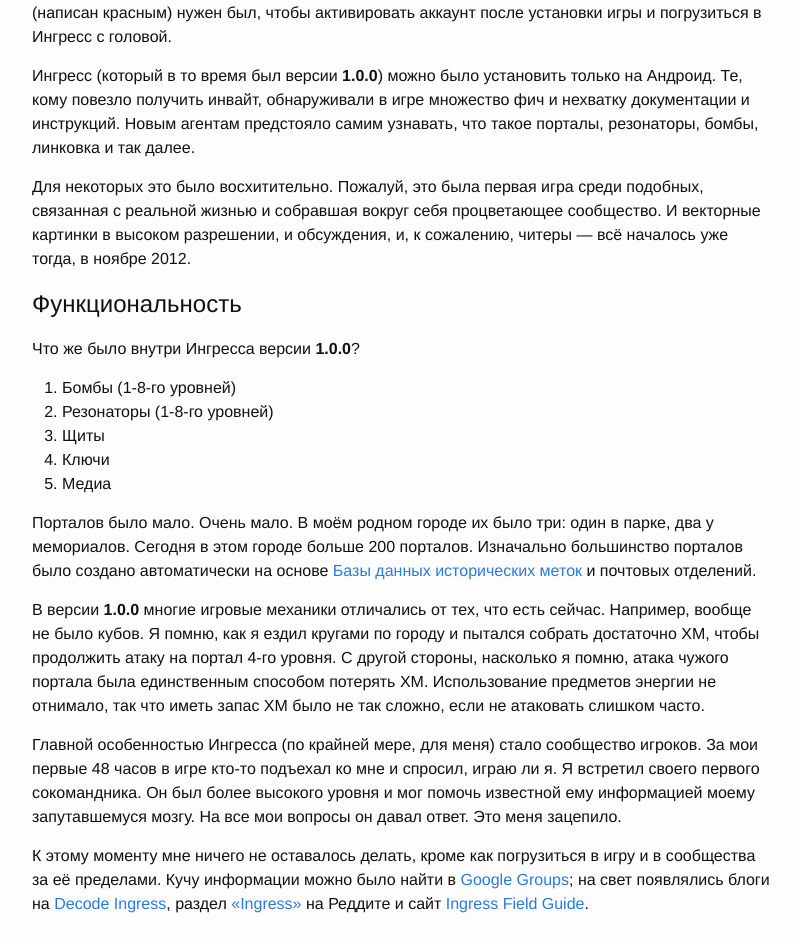
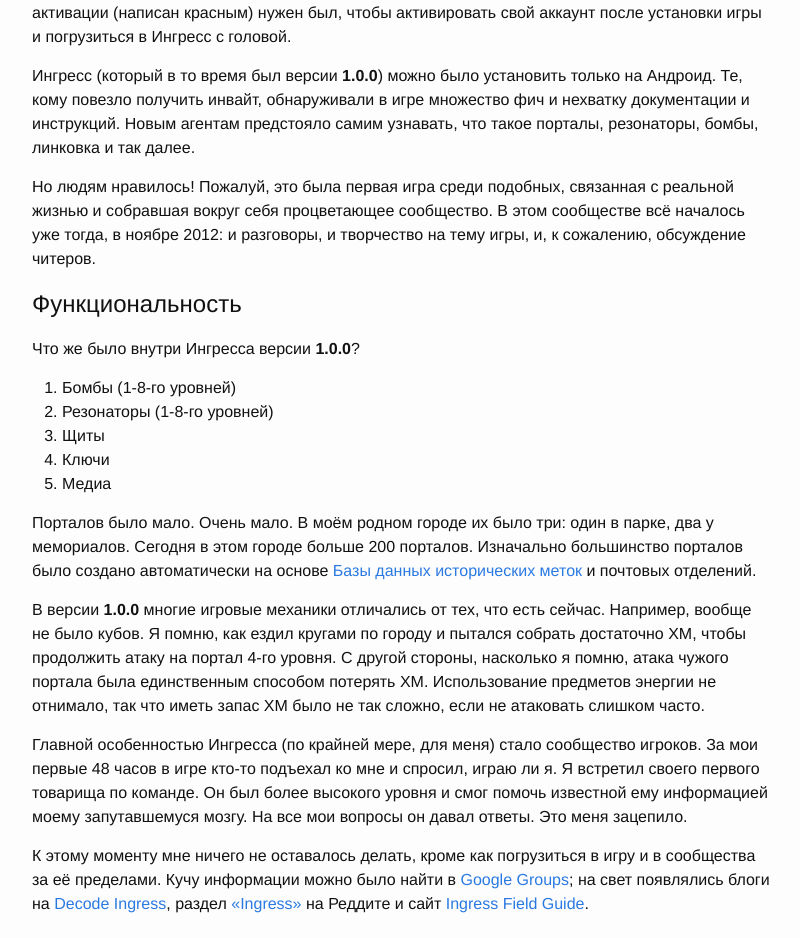
Before and after one commit to resistance-ru/resistance-ru.github.io, a Jekyll site: the page built from _pages/fev-games-translations/the-history-of-ingress-part-1.md, in a window 1280 px wide and 1400 px high, scrolled down 645 px. Shown: the part 280-1218 px from the top of the window, without its empty margins (238-1038 px from the left). Built offline with Jekyll 4.4.1, drawn with Linux system fonts in a browser that asks for light colours; some of the changed text lies outside the part shown.

Commit message:
Edits in part 1 of the history of Ingress'

```diff
--- a/_pages/fev-games-translations/the-history-of-ingress-part-1.md
+++ b/_pages/fev-games-translations/the-history-of-ingress-part-1.md
@@ -17,11 +17,11 @@
 
 [![][invite letter]][invite letter]
 
-Изображение выше — это то самое письмо с инвайтом, которого все так ждали. Код активации (написан красным) нужен был, чтобы активировать аккаунт после установки игры и погрузиться в Ингресс с головой.
+Изображение выше — это то самое письмо с инвайтом, которого в своё время все так ждали. Код активации (написан красным) нужен был, чтобы активировать свой аккаунт после установки игры и погрузиться в Ингресс с головой.
 
 Ингресс (который в то время был версии **1.0.0**) можно было установить только на Андроид. Те, кому повезло получить инвайт, обнаруживали в игре множество фич и нехватку документации и инструкций. Новым агентам предстояло самим узнавать, что такое порталы, резонаторы, бомбы, линковка и так далее.
 
-Для некоторых это было восхитительно. Пожалуй, это была первая игра среди подобных, связанная с реальной жизнью и собравшая вокруг себя процветающее сообщество. И векторные картинки в высоком разрешении, и обсуждения, и, к сожалению, читеры — всё началось уже тогда, в ноябре 2012.
+Но людям нравилось! Пожалуй, это была первая игра среди подобных, связанная с реальной жизнью и собравшая вокруг себя процветающее сообщество. В этом сообществе всё началось уже тогда, в ноябре 2012: и разговоры, и творчество на тему игры, и, к сожалению, обсуждение читеров.
 
 
 # Функциональность
@@ -36,9 +36,9 @@
 
 Порталов было мало. Очень мало. В моём родном городе их было три: один в парке, два у мемориалов. Сегодня в этом городе больше 200 порталов. Изначально большинство порталов было создано автоматически на основе [Базы данных исторических меток](http://www.hmdb.org/) и почтовых отделений.
 
-В версии **1.0.0** многие игровые механики отличались от тех, что есть сейчас. Например, вообще не было кубов. Я помню, как я ездил кругами по городу и пытался собрать достаточно XM, чтобы продолжить атаку на портал 4-го уровня. С другой стороны, насколько я помню, атака чужого портала была единственным способом потерять XM. Использование предметов энергии не отнимало, так что иметь запас XM было не так сложно, если не атаковать слишком часто.
+В версии **1.0.0** многие игровые механики отличались от тех, что есть сейчас. Например, вообще не было кубов. Я помню, как ездил кругами по городу и пытался собрать достаточно XM, чтобы продолжить атаку на портал 4-го уровня. С другой стороны, насколько я помню, атака чужого портала была единственным способом потерять XM. Использование предметов энергии не отнимало, так что иметь запас XM было не так сложно, если не атаковать слишком часто.
 
-Главной особенностью Ингресса (по крайней мере, для меня) стало сообщество игроков. За мои первые 48 часов в игре кто-то подъехал ко мне и спросил, играю ли я. Я встретил своего первого сокомандника. Он был более высокого уровня и мог помочь известной ему информацией моему запутавшемуся мозгу. На все мои вопросы он давал ответ. Это меня зацепило.
+Главной особенностью Ингресса (по крайней мере, для меня) стало сообщество игроков. За мои первые 48 часов в игре кто-то подъехал ко мне и спросил, играю ли я. Я встретил своего первого товарища по команде. Он был более высокого уровня и смог помочь известной ему информацией моему запутавшемуся мозгу. На все мои вопросы он давал ответы. Это меня зацепило.
 
 К этому моменту мне ничего не оставалось делать, кроме как погрузиться в игру и в сообщества за её пределами. Кучу информации можно было найти в [Google Groups](https://groups.google.com/forum/#!forum/ingress-discuss); на свет появлялись блоги на [Decode Ingress](http://decodeingress.me/), раздел [«Ingress»](https://www.reddit.com/r/Ingress) на Реддите и сайт [Ingress Field Guide](http://ingressfieldguide.com/).
 
@@ -56,11 +56,11 @@
 
 # Сообщество и обновления
 
-Первое обновление — версия **1.04.0** — было выпущено около конца ноября. О нём [сообщил в Google+](https://plus.google.com/+BrandonBadger/posts/bCTKQUPoD66) Брэндон Бэджер, один из разработчиков приложения. Это заставило меня использовать Google+ активнее, чем того хотелось изначально. Я тогда был на первом курсе университета, где Фейсбук был главной социальной сетью.
+Первое обновление — версия **1.04.0** — было выпущено примерно в конце ноября. О нём [сообщил в Google+](https://plus.google.com/+BrandonBadger/posts/bCTKQUPoD66) Брэндон Бэджер, один из разработчиков приложения. Это заставило меня использовать Google+ активнее, чем того хотелось изначально. Я тогда был на первом курсе университета, где Фейсбук был главной социальной сетью.
 
-Google+, впрочем, отличался от Фейсбука. В комментариях к постам (например, к описаниям обновлений у Брэндона) велись активные обсуждения. Чем-то это напоминало форум, но с настоящим именем и открытым аккаунтом. Меня давно учили не оставлять в интернете своё полное имя, но с ростом Фейсбука и других социальных сетей я не мог соблюдать это правило. Мне нравилось, что в интернете есть что-то, подписанное моим именем. Ингресс затянул меня в Google+ и удержал там.
+Google+, впрочем, отличался от Фейсбука. В комментариях к постам (например, к описаниям обновлений у Брэндона) велись активные обсуждения. Чем-то это напоминало форум, но с настоящим именем и открытым аккаунтом. Меня давно учили не оставлять в интернете своё полное имя, но с ростом Фейсбука и других социальных сетей я не мог соблюдать это правило. Мне нравилось, что в интернете есть что-то, подписанное моим именем. Ингресс сумел затянуть меня в Google+ и удержать там.
 
-Люди в вики-сайтах, блогах и на Реддите сфокусировались на приложении и стали разрывать его на части, как гиены мёртвое животное. Каждое мыслимое изменение обнаруживали и описывали.
+Люди в вики-сайтах, блогах и на Реддите сфокусировались на приложении и стали разбирать его по кусочкам. Каждое мыслимое изменение обнаруживали и описывали.
 
 Обновление **1.04.0**, к сожалению, нарушило совместимость с некоторыми устройствами, где до этого игра работала нормально. Одно из таких устройств — Samsung Galaxy Mini — было довольно неплохим, раз тянуло даже такую тяжёлую игру, как Ингресс. Это был телефон на Андроиде 2.2 с 384 МБ оперативной памяти. Для сравнения, сегодня типичный телефон имеет 2-4 ГБ оперативной памяти и гораздо лучшие характеристики в целом.
 
```
Also changed, not shown: other parts of _pages/fev-games-translations/the-history-of-ingress-part-1.md (+1 -1 lines).
